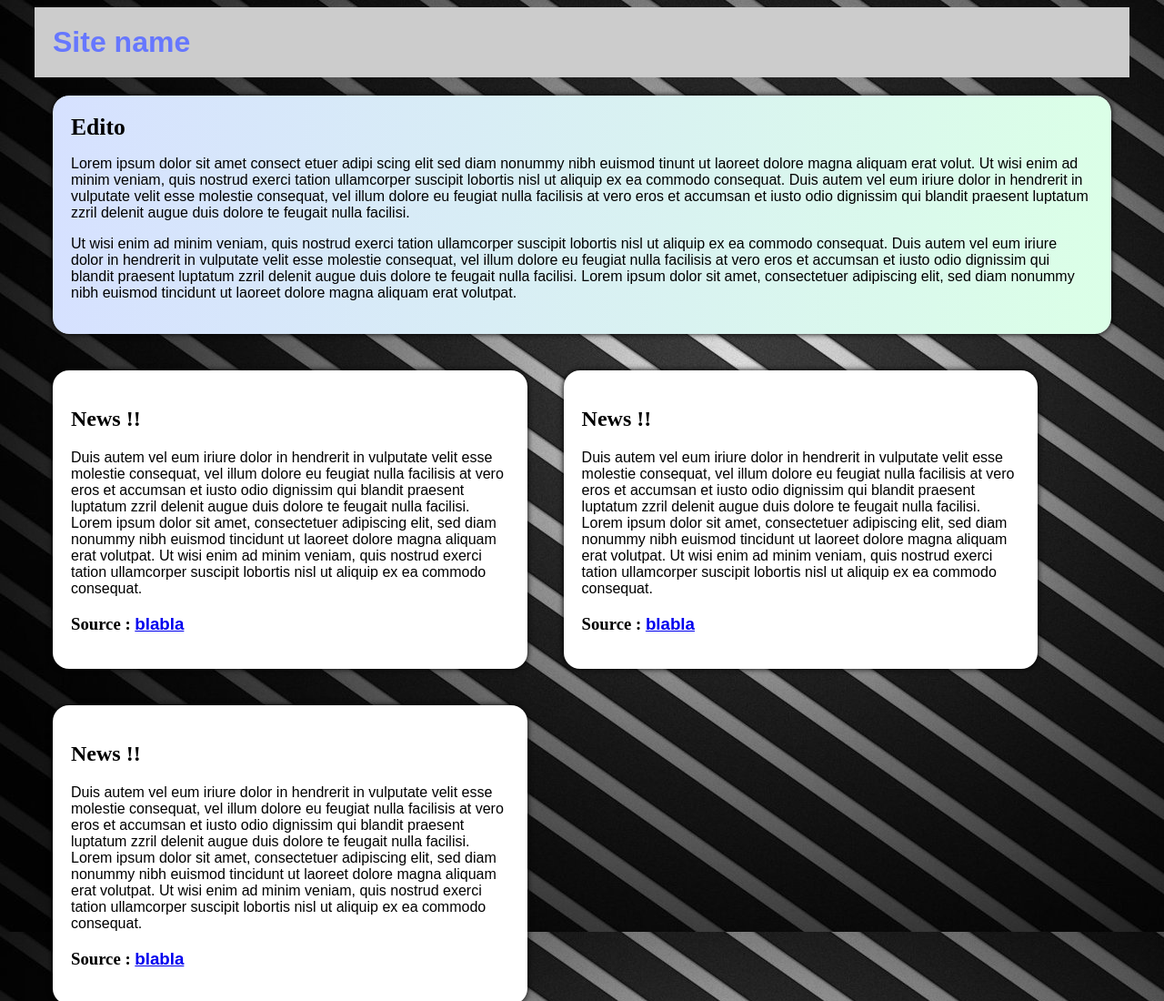
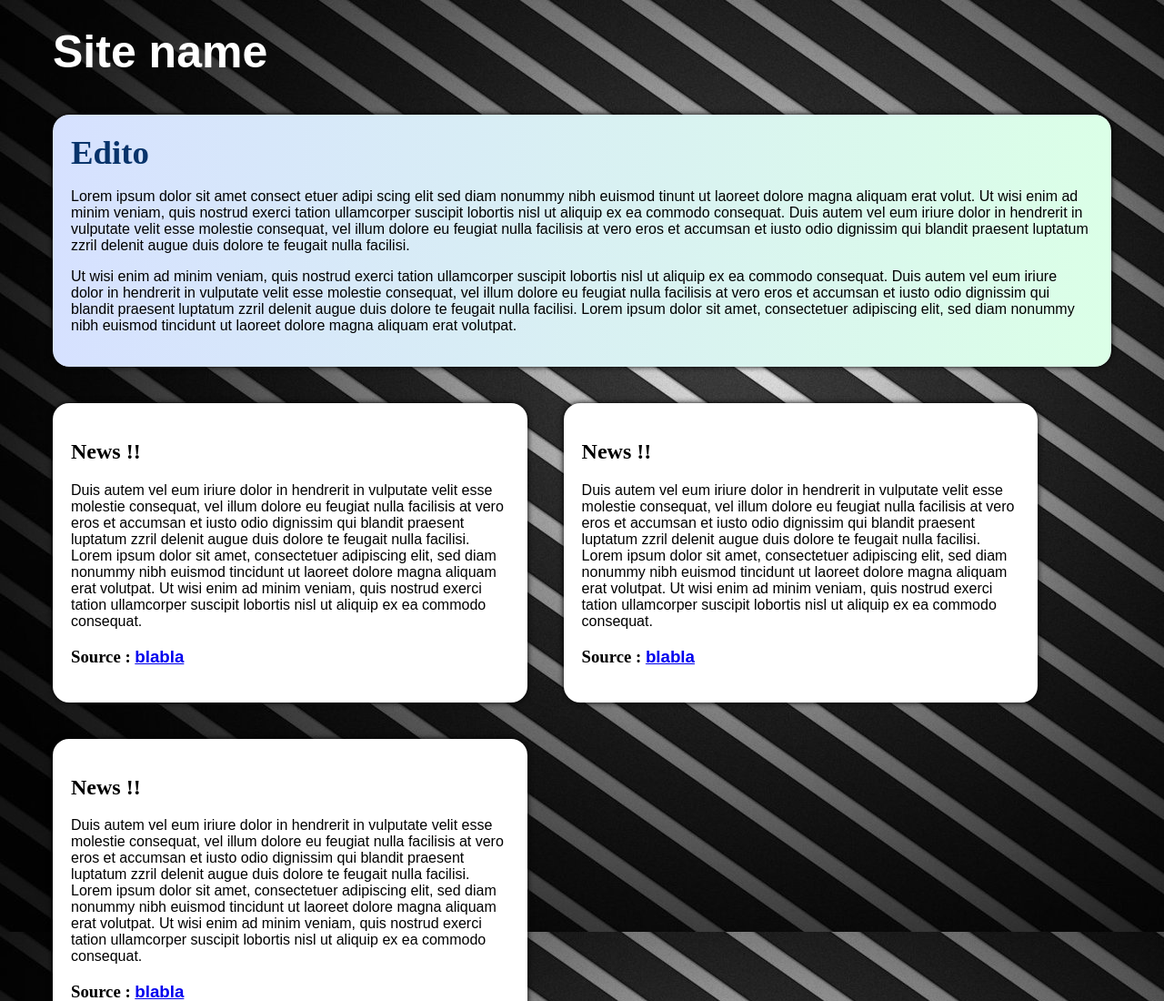
Before and after one commit to bossualexandre1c1/TP2, a plain HTML site: page index.html in a window 1280 px wide. Shown: the top 1100 px of the page at 91% size. Drawn offline with Linux system fonts and the light colour scheme.

Commit message:
modification des titres

```diff
--- a/style.css
+++ b/style.css
@@ -10,14 +10,15 @@
 
 #header
 {
-	background: #ccc;
 	padding: 20px;
+
 }
 
 #header h1 {
 	margin: 0;
 	font-family:Arial, Helvetica, sans-serif;
-	color:#67f;
+	font-size:50px;
+	color:#fff;
  }
 
 #navigation
@@ -71,8 +72,9 @@
 
 #edito h2
 {
-	color: #000;
-	font-size: 160%;
+	color: #07336B;
+	font-size: 230%;
+	font-weight:bolder;
 	margin: 0 0 .5em;
 }
 
```
